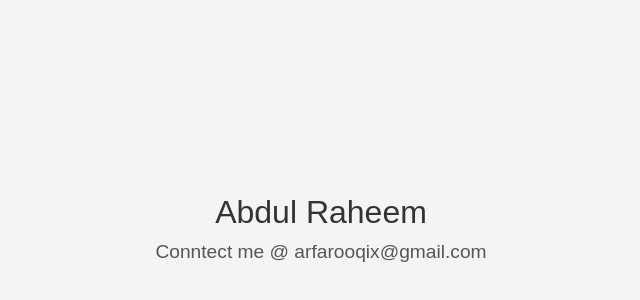
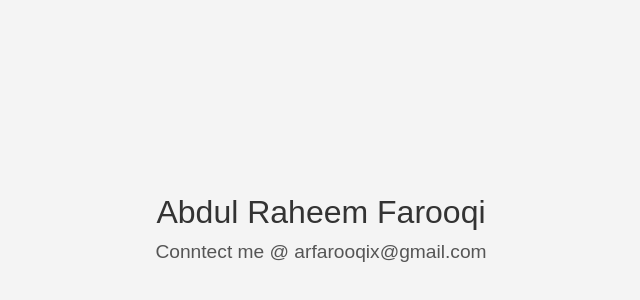
Before and after one commit to XFarooqi/portfolio, a plain HTML site: page index.html in a window 1280 px wide. Shown: the part 172-472 px from the top of the page, without its empty margins (319-959 px from the left). Drawn offline with Linux system fonts and the light colour scheme.

Commit message:
Updated Farooqi in Index.html

```diff
--- a/index.html
+++ b/index.html
@@ -35,7 +35,7 @@
 <body>
 
     <div class="portfolio">
-        <div class="name">Abdul Raheem</div>
+        <div class="name">Abdul Raheem Farooqi</div>
         <div class="email">Conntect me @ arfarooqix@gmail.com</div>
     </div>
 
```
